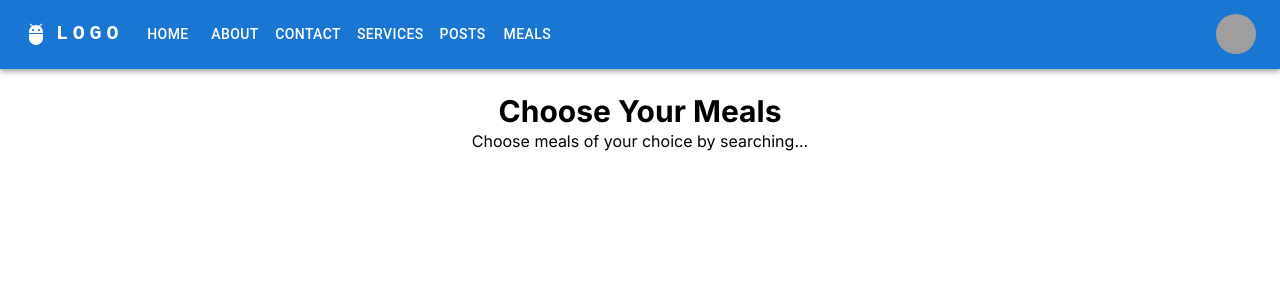
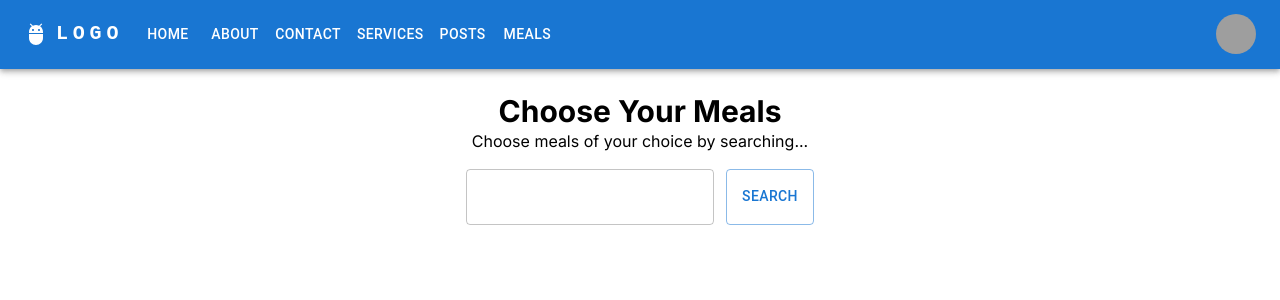
Before and after one commit to SopnilSwapon/data-fetch-nextjs, a Next.js app: page /meals in a window 1280 px wide. Shown: the top 300 px of the page. Built offline with nearby package versions, Linux system fonts and the light colour scheme; grey boxes are pictures that could not be loaded.

Commit message:
added a meals search field & search button on the meals page

```diff
--- a/src/app/meals/page.jsx
+++ b/src/app/meals/page.jsx
@@ -1,10 +1,31 @@
-import React from 'react';
+ "use client"
+import { CleaningServices } from '@mui/icons-material';
+import { Button, TextField } from '@mui/material';
+import React, { useState } from 'react';
 
 const MealsPage = () => {
+    const [searchText, setSearchText] = useState(' ')
+    const handleSearchField = () => {
+    console.log(searchText)
+    }
+    const handleSearchFieldChange = (e) => {
+        setSearchText(e.target.value)
+    }
     return (
         <div>
            <h3 className='text-3xl font-bold text-center mt-6'>Choose Your Meals</h3>
            <p className='text-center'>Choose meals of your choice by searching...</p>
+           <div className='flex justify-center gap-3 mt-4'>
+           <TextField  sx={{
+        display: 'flex',
+        justifyContent: 'center',
+        alignItems: 'center',
+      }}
+      value={searchText}
+      onChange={handleSearchFieldChange}
+      halfWidth name='search' id="outlined-secondary" variant="outlined" placeholder='search'/>
+      <Button onClick={handleSearchField} variant="outlined">Search</Button>
+           </div>
         </div>
     );
 };
```
